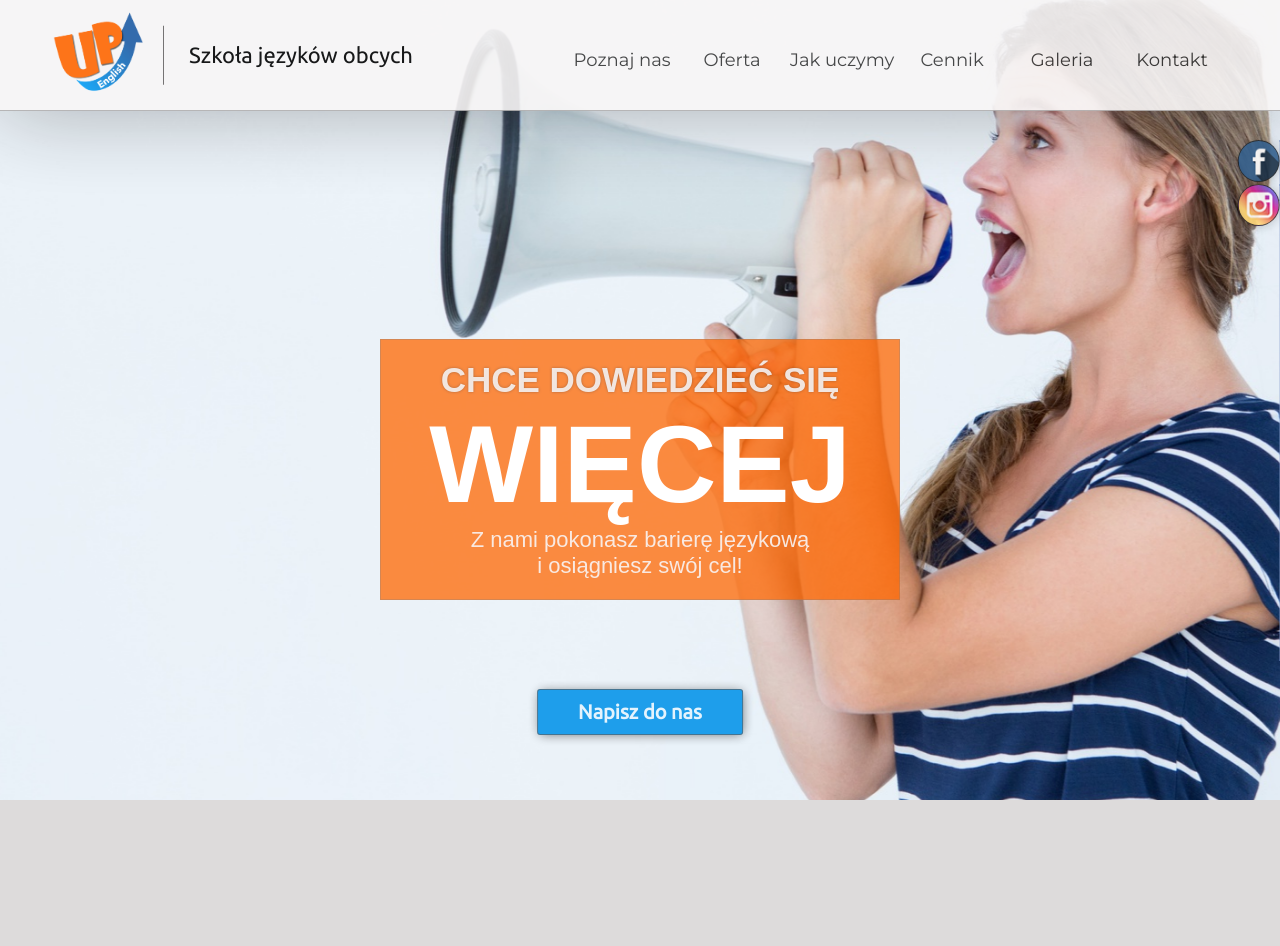
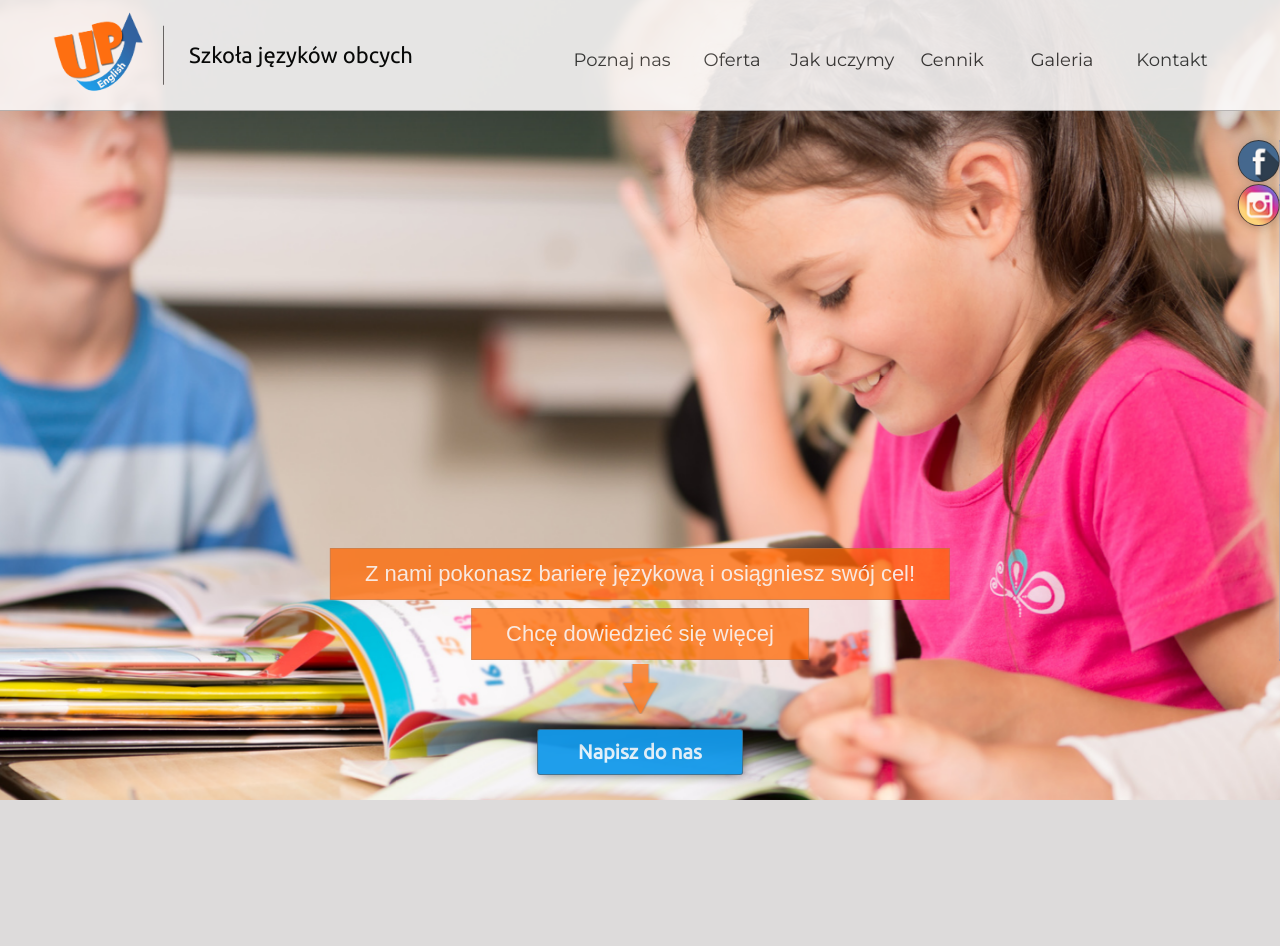
Before and after one commit to blazbla274/Upenglish, a PHP site: page / in a window 1280 px wide. Shown: the top 946 px of the page. Run offline with PHP 8.4, Linux system fonts and the light colour scheme; some libraries are stand-ins or nearby versions; some web fonts are replaced.

Commit message:
slider Version 2

```diff
--- a/css/img.css
+++ b/css/img.css
@@ -65,23 +65,27 @@
     background-image: url(../img/gallery/miniImg/img20.jpg);
 }
 
-/*Baner*/
+/*Baner
+
+background-image: url("../img/baner/megafon.jpg");
+background-position: 50% 0%;
+*/
 
 #cell_1 {
-    background-image: url("../img/baner/megafon.jpg");
-    background-position: 50% 0%;
-}
-#cell_2 {
+
     background-image: url("../img/baner/kids.jpg");
     background-position: 50% 10%;
 }
-#cell_3 {
+#cell_2 {
     background-image: url("../img/baner/exam.jpg");
     background-position: 50% 35%;
 }
-#cell_4 {
+#cell_3 {
     background-image: url("../img/baner/business.jpg");
     background-position: 50% 10%;
+}
+#cell_4 {
+    background-image: url("../img/baner/happykids.jpg");
 }
 #cell_5 {
     background-image: url("../img/baner/happykids.jpg");
--- a/css/main.css
+++ b/css/main.css
@@ -320,15 +320,31 @@ nav > div > .join {
 }
 
 .main_slider > span {
-    width: 450px;
     background: rgba(255, 102, 0, 0.747);
     bottom: 200px;
     font-size: 22px;
-    padding: 20px 34px;
+    padding: 12px 34px;
     text-align: center;
     color: rgba(248, 245, 245, 0.89);
     font-family: 'Muli', sans-serif;
     border: 1px solid rgba(128, 128, 128, 0.315);
+}
+
+#know_more {
+    bottom: 140px;
+}
+
+#know_more::after {
+    content: "";
+    position: absolute;
+    width: 50px;
+    height: 50px;
+    opacity: 0.8;
+    left: 50%;
+    top: 110%;
+    transform: translateX(-50%);
+    background-image: url("../img/arrow.png");
+    background-size: cover;
 }
 
 .main_slider > span > h2 {
@@ -357,7 +373,7 @@ nav > div > .join {
     text-align: center;
     background: rgb(20, 153, 234);
     border-radius: 3px;
-    bottom: 65px;
+    bottom: 25px;
     border: 1px solid rgba(83, 83, 83, 0.619);
     cursor: pointer;
     padding: 10px 40px;
--- a/index.html
+++ b/index.html
@@ -123,10 +123,11 @@
           </div>
         </div>
         <span>
-            <h2>CHCE DOWIEDZIEĆ SIĘ </h2>
-            <h3>WIĘCEJ</h3>
-            Z nami pokonasz barierę językową <br>
+            Z nami pokonasz barierę językową
             i osiągniesz swój cel!
+        </span>
+        <span id="know_more">
+            Chcę dowiedzieć się więcej
         </span>
         <a class="join" href="#join_href"><span>Napisz do nas</span></a>
 
```
Also changed, not shown: img/arrow.png (added).
